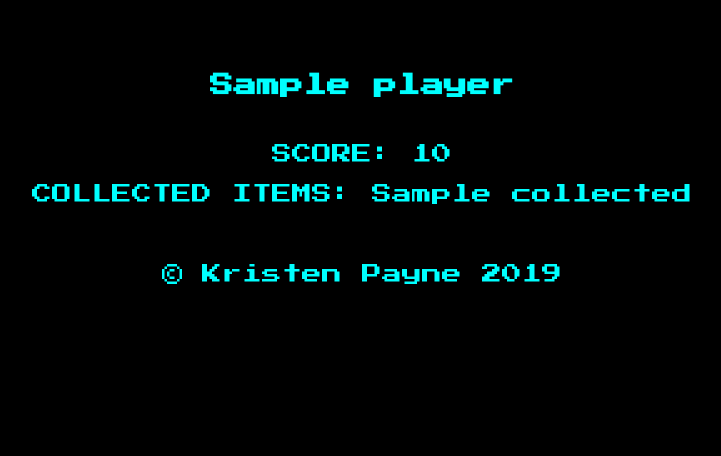
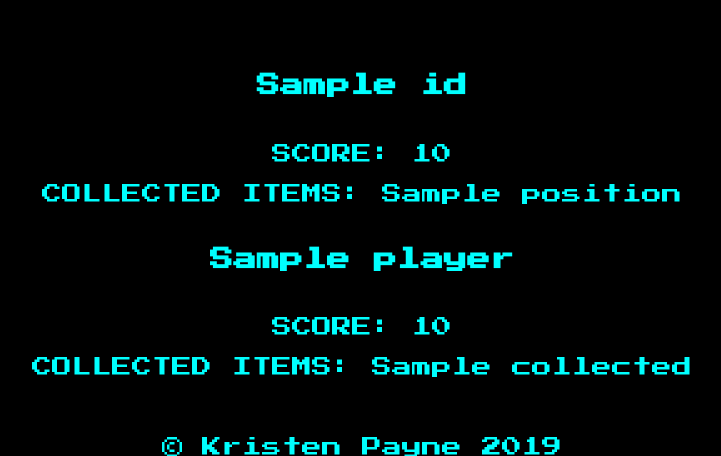
Before and after one commit to motorwolf/RNG_LEADER, a Python web app: template templates/leaderboard.html in a window 1280 px wide. Shown: the part 199-655 px from the top of the page, without its empty margins (278-999 px from the left). Run offline with Jinja, Linux system fonts and the light colour scheme; the template is opened without the code that fills it: most values are stand-ins (such as "Sample title", 1, 10 or a date in 2020).

Commit message:
added a top tier leader list to the scoreboard output

```diff
--- a/templates/leaderboard.html
+++ b/templates/leaderboard.html
@@ -1,8 +1,16 @@
 {% extends 'base.html' %}
 {% block content %}
-  {% if not players: %}
+  {% if not leaders:%}
     No scores recorded.
   {% endif %}
+  {% for position in leaders: %}
+    <div id={{position}}>
+      <h3>{{leaders[position][0].name}}</h3>
+      SCORE: {{leaders[position][0].score}}
+      <br>
+      COLLECTED ITEMS: {{leaders[position][1]}}
+    </div>
+  {% endfor %}
   {% for player, collected in players: %}
     <h3>{{player.name}}</h3>
     SCORE: {{player.score}}
```
